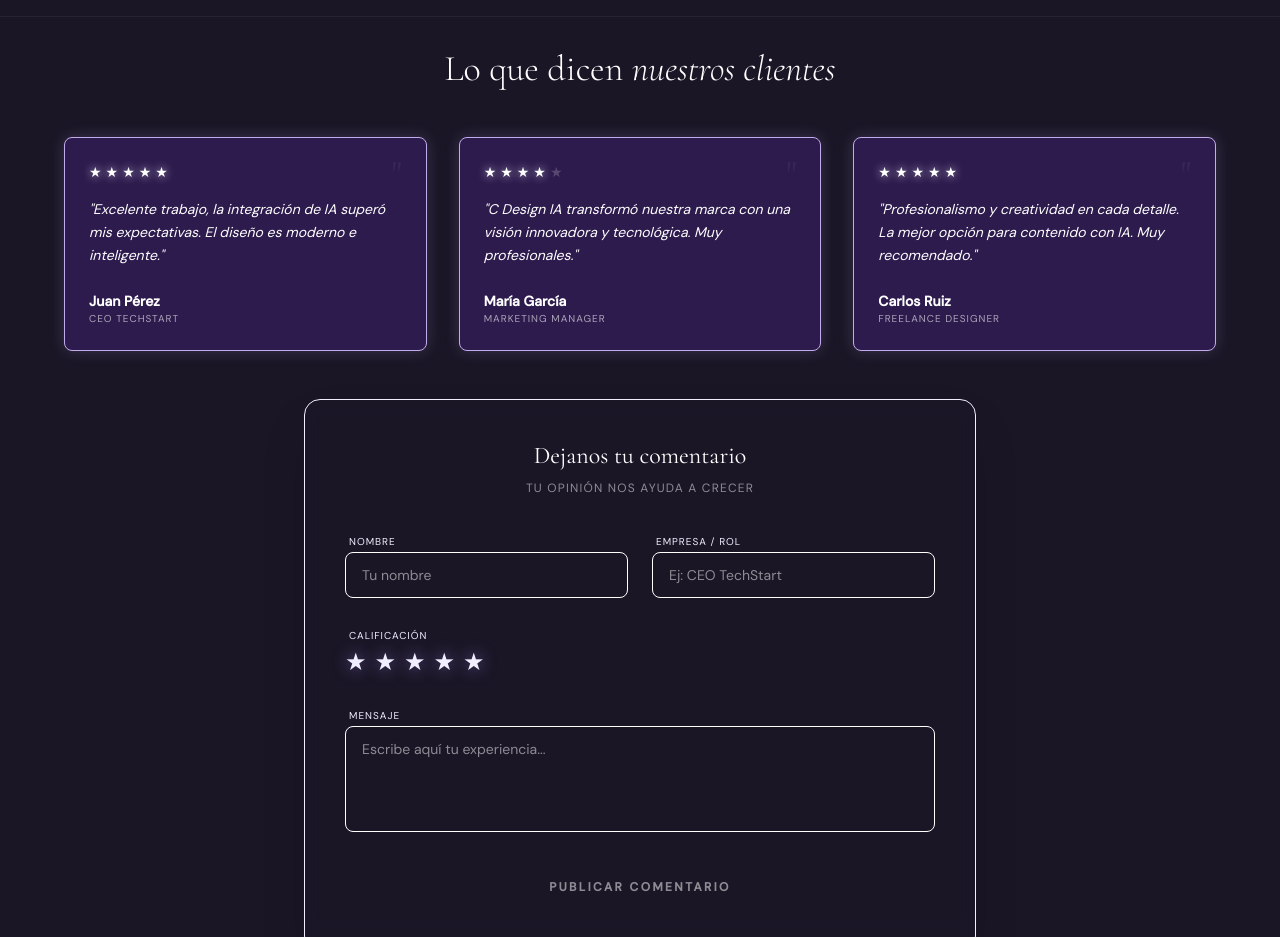
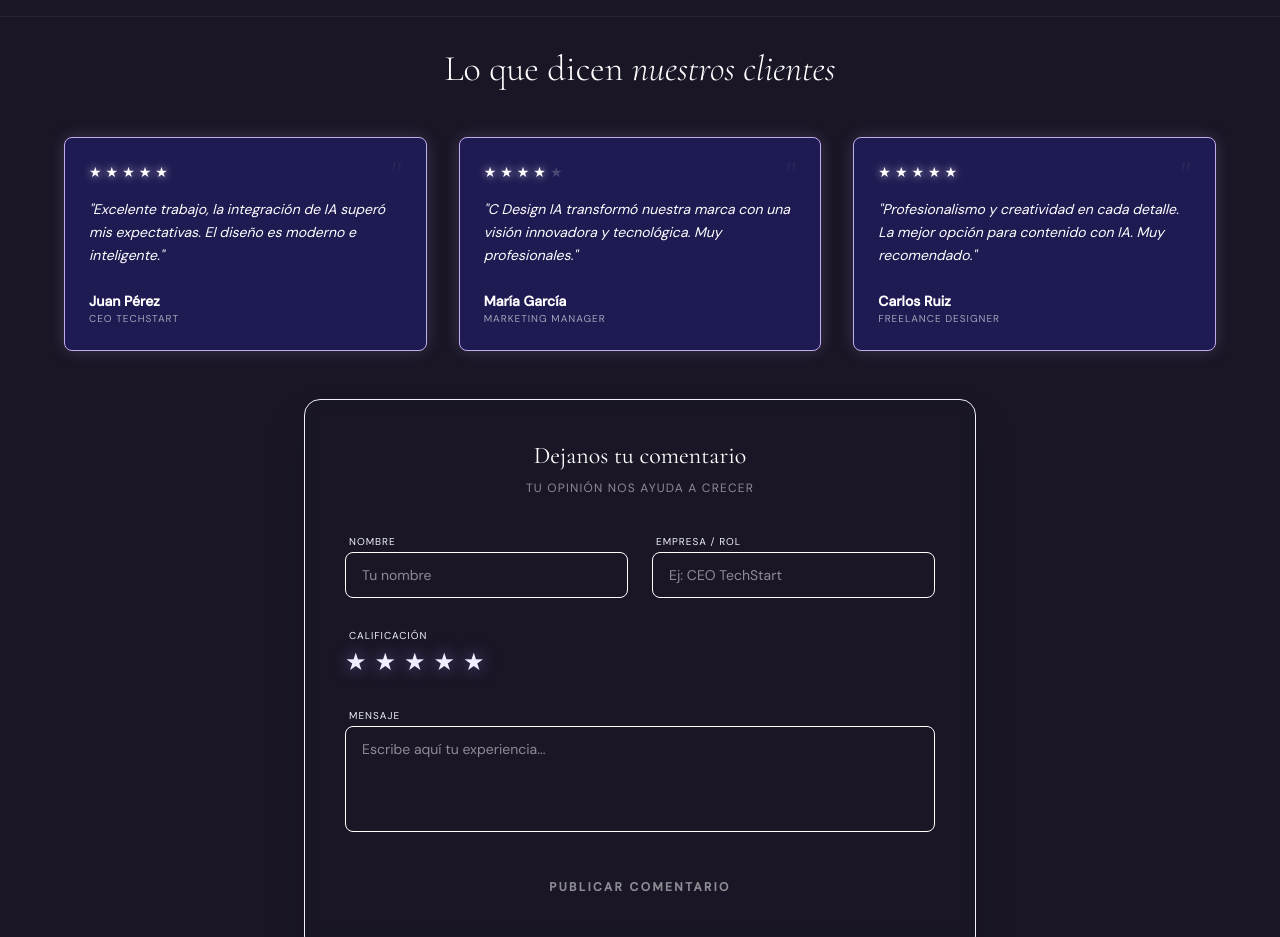
Before and after one commit to consty16/CDESIGNIA, a React (Vite) app: page / in a window 1280 px wide. Shown: the part 2940-3877 px from the top of the page. Built offline with nearby package versions, Linux system fonts and the light colour scheme.

Commit message:
STYLE: update comments background and button colors

```diff
--- a/src/components/Layout.tsx
+++ b/src/components/Layout.tsx
@@ -636,7 +636,7 @@ export const Contact: React.FC = () => {
               transition={{ duration: 0.5, delay: i * 0.1 }}
               className="border p-6 rounded-lg relative group transition-all duration-500 hover:brightness-125 shadow-[0_0_20px_rgba(255,255,255,0.05)]"
               style={{
-                backgroundColor: '#2d1b4e',
+                backgroundColor: '#1e1a52',
                 borderColor: '#c2abed',
                 boxShadow: '0 0 15px rgba(194, 171, 237, 0.2)'
               }}
@@ -742,9 +742,10 @@ export const Contact: React.FC = () => {
               className={cn(
                 "w-full py-4 rounded-lg text-xs uppercase tracking-[0.2em] font-bold transition-all duration-500 flex items-center justify-center gap-3",
                 formData.text.trim()
-                  ? "btn-publicar cursor-pointer"
+                  ? "cursor-pointer"
                   : "bg-lilac/20 text-white/50 cursor-not-allowed"
               )}
+              style={formData.text.trim() ? { backgroundColor: '#c2abed', color: '#0a090f' } : {}}
             >
               {isSubmitting ? (
                 <>
```
